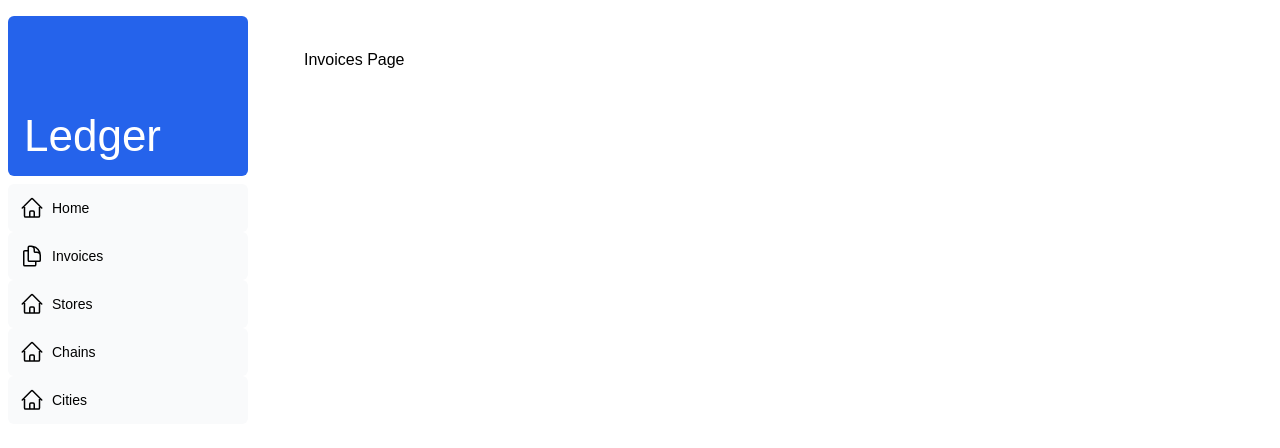
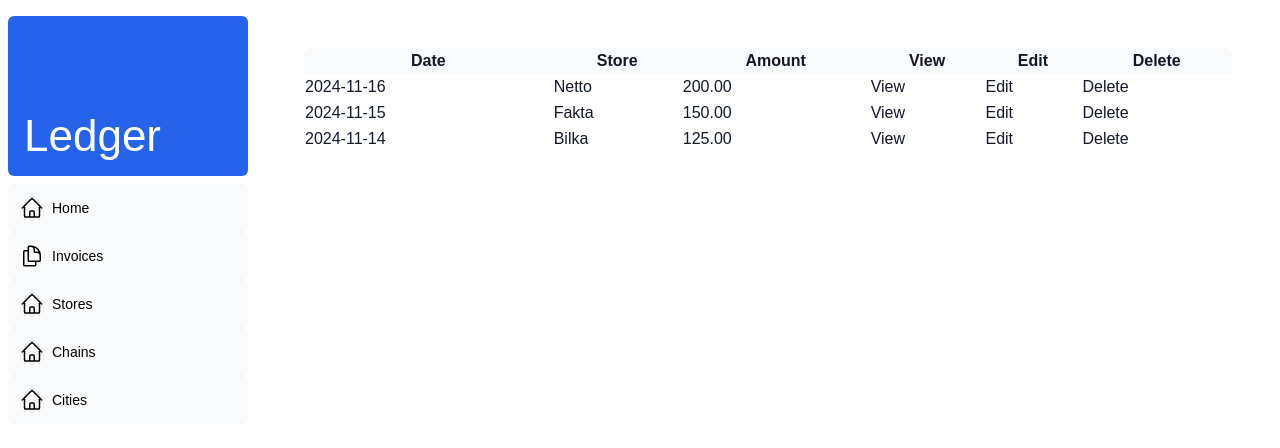
Before and after one commit to pstric/next-ledger, a Next.js app: page /dashboard/invoices in a window 1280 px wide. Shown: the top 448 px of the page. Built offline with nearby package versions, Linux system fonts and the light colour scheme; a web font is replaced by a local one.

Commit message:
Corrected errors from line

```diff
--- a/app/dashboard/cities/page.tsx
+++ b/app/dashboard/cities/(list)/page.tsx
@@ -1,5 +1,5 @@
 import { lusitana } from "@/app/ui/fonts";
-import { fetchCities, fetchCitiesPages } from "@/app/lib/data";
+// import { fetchCities, fetchCitiesPages } from "@/app/lib/data";
 import Search from "@/app/ui/search";
 import { CreateCity } from "@/app/ui/cities/buttons/create";
 import CitiesTable from "@/app/ui/cities/table";
@@ -14,9 +14,9 @@ export default async function Page(props: {
     const query = searchParams?.query || '';
     const currentPage = Number(searchParams?.page) || 1;
 
-    const totalPages = fetchCitiesPages(query);
+    // const totalPages = fetchCitiesPages(query);
 
-    const cities = fetchCities();
+    // const cities = fetchCities();
 
     return (
         <div className="w-full">
--- /dev/null
+++ b/app/dashboard/invoices/[id]/edit/page.tsx
@@ -0,0 +1,9 @@
+import { fetchInvoiceById } from "@/app/lib/data";
+
+export default function Page(id: string) {
+    const invoice = fetchInvoiceById(id);
+
+    return (
+        <div>Edit invoice: {invoice.id}</div>
+    );
+}
--- /dev/null
+++ b/app/dashboard/invoices/[id]/view/page.tsx
@@ -0,0 +1,8 @@
+import { fetchInvoiceById } from "@/app/lib/data";
+
+export default function Page(id: string) {
+    const invoice = fetchInvoiceById(id);
+    return (
+        <div>{`Invoice view: ${invoice.id}`}</div>
+    );
+}
--- a/app/dashboard/invoices/page.tsx
+++ b/app/dashboard/invoices/page.tsx
@@ -1,3 +1,34 @@
+import { fetchAllInvoices } from "@/app/lib/data";
+
 export default function Page() {
-    return <p>Invoices Page</p>;
+    const invoices = fetchAllInvoices();
+    // return <p>Invoices Page</p>;
+    return (
+        <div className="bg-gray-50 rounded-lg">
+            <table className="table min-w-full text-gray-900">
+                <thead>
+                    <tr>
+                        <th>Date</th>
+                        <th>Store</th>
+                        <th>Amount</th>
+                        <th>View</th>
+                        <th>Edit</th>
+                        <th>Delete</th>
+                    </tr>
+                </thead>
+                <tbody className="bg-white">
+                    {invoices?.map((invoice) => (
+                        <tr key={invoice.id}>
+                            <td>{invoice.date}</td>
+                            <td>{invoice.store}</td>
+                            <td>{invoice.amount}</td>
+                            <td><a href={`/dashboard/invoices/${invoice.id}/view`}>View</a></td>
+                            <td><a href={`/dashboard/invoices/${invoice.id}/edit`}>Edit</a></td>
+                            <td><a href={`/dashboard/invoices/${invoice.id}/delete`}>Delete</a></td>
+                        </tr>
+                    ))}
+                </tbody>
+            </table>
+        </div>
+    );
 }
--- a/app/lib/actions.ts
+++ b/app/lib/actions.ts
@@ -1,6 +1,17 @@
 'use server';
 
+export type CityState = {
+    errors?: {
+        zip?: string[];
+        name?: string[];
+    };
+    message?: string | null;
+};
+
 export async function deleteCity(id: string) {
+    if (id != null) {
+        throw new Error('Failed to Delete City.');
+    }
     throw new Error('Failed to Delete City.');
 
 /*     try {
--- a/app/lib/data.ts
+++ b/app/lib/data.ts
@@ -27,7 +27,7 @@ export function fetchAllInvoices() {
 export function fetchInvoiceById(id: string) {
     console.log(id);
     const invoices = fetchAllInvoices();
-    var result = invoices[0];
+    let result = invoices[0];
     invoices.forEach((invoice) => {
         if (invoice.id === id) {
             console.log('found');
@@ -47,5 +47,8 @@ export function fetchCityById(id: string) {
 }
 
 export async function fetchCitiesPages(query: string) {
+    if (query != null) {
+        return 1;
+    }
     return 1;
 }
--- a/app/page.tsx
+++ b/app/page.tsx
@@ -2,7 +2,7 @@ import Image from "next/image";
 
 export default function Home() {
   return (
-    <div className="grid grid-rows-[20px_1fr_20px] items-center justify-items-center min-h-screen p-8 pb-20 gap-16 sm:p-20 font-[family-name:var(--font-geist-sans)]">
+    <div /* className="grid grid-rows-[20px_1fr_20px] items-center justify-items-center min-h-screen p-8 pb-20 gap-16 sm:p-20 font-[family-name:var(--font-geist-sans)]" */>
       <main className="flex flex-col gap-8 row-start-2 items-center sm:items-start">
         <Image
           className="dark:invert"
@@ -95,6 +95,7 @@ export default function Home() {
           />
           Go to nextjs.org →
         </a>
+        <a href="/dashboard">Dashboard</a>
       </footer>
     </div>
   );
--- /dev/null
+++ b/app/ui/cities/edit-form.tsx
@@ -0,0 +1,11 @@
+'use client';
+
+// import { CityState } from "@/app/lib/actions";
+import { City } from "@/app/lib/definitions";
+
+export default function EditCityForm({ city }: { city: City }) {
+    // const initialState: CityState = { message: null, errors: {} };
+    if (city == null) {
+        console.log('');
+    }
+}
--- a/app/ui/cities/table.tsx
+++ b/app/ui/cities/table.tsx
@@ -10,6 +10,9 @@ export default async function CitiesTable({
     query: string;
     currentPage: number;
   }) {
+    if (query == null && currentPage == null) {
+        console.log('');
+    }
     const cities = fetchCities();
 
     return (
--- /dev/null
+++ b/app/ui/invoices/invoice-list.tsx
@@ -0,0 +1,5 @@
+export default function InvoiceList() {
+    return (
+        <p>Invoice List</p>
+    );
+}
```
